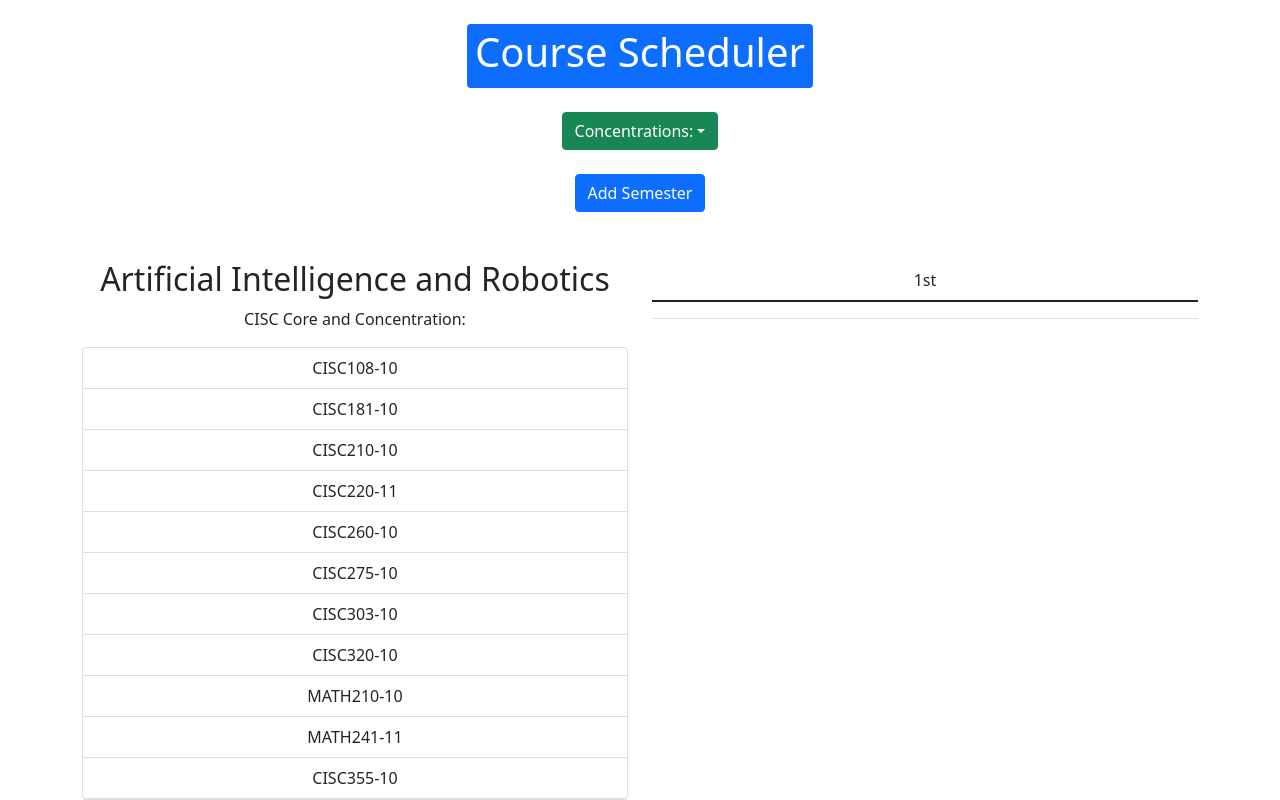
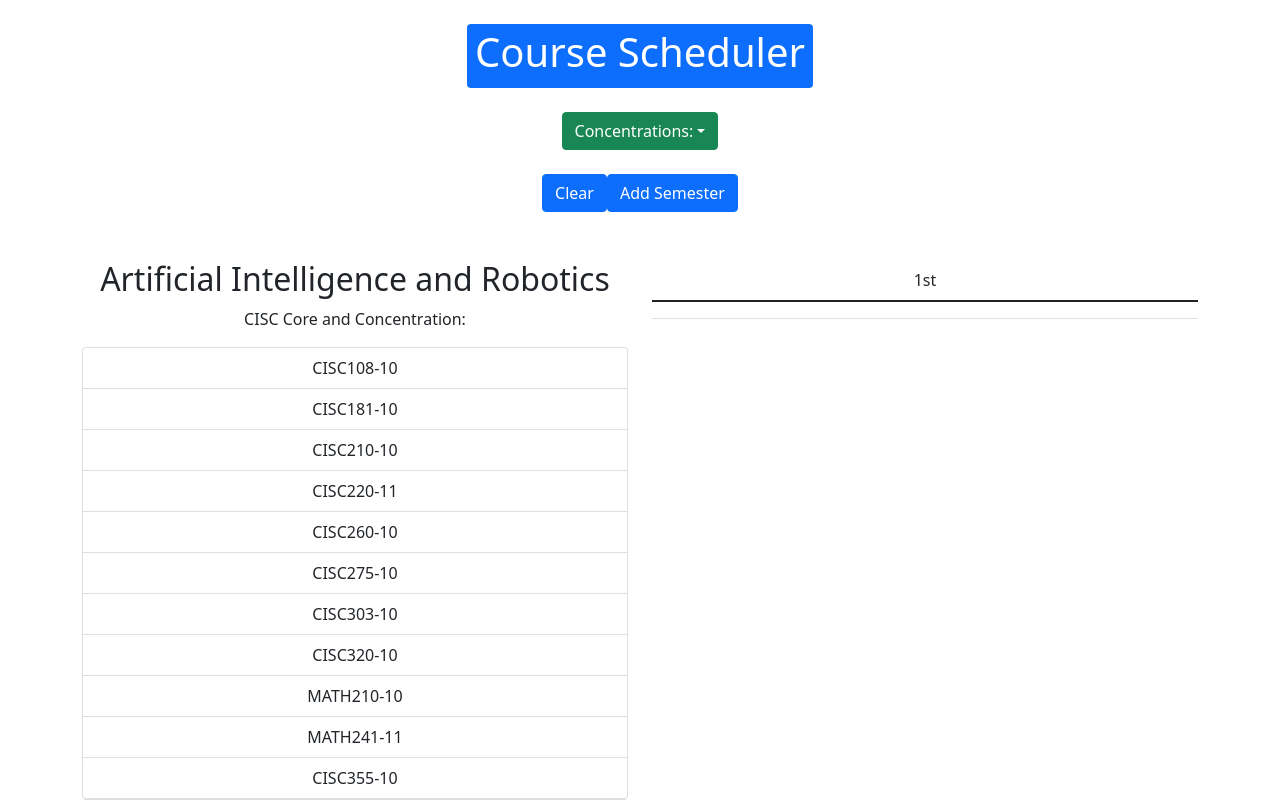
Before and after one commit to UD-CISC275-F21/ud-cis-scheduler-team-4, a React (Create React App) app: page / in a window 1280 px wide. Shown: the top 800 px of the page. Built offline with nearby package versions, Linux system fonts and the light colour scheme.

Commit message:
minor changes

```diff
--- a/src/components/MainPage.tsx
+++ b/src/components/MainPage.tsx
@@ -12,6 +12,7 @@ import { SemesterType } from "../interfaces/semester";
 import { AddSemesterButton } from "./semesters/AddSemesterButton";
 import { ConcentrationContainerType } from "../interfaces/concentrationcontainer";
 import { Course as CourseType } from "../interfaces/course";
+import { ClearSemesters } from "./semesters/ClearSemesters";
 
 export const MainPage = (): JSX.Element => {
     const [concentration, setConcentration] = useState<Concentration>(CONCENTRATIONS[0] as Concentration);
@@ -439,6 +440,7 @@ export const MainPage = (): JSX.Element => {
                             <br />
                             <Row>
                                 <Col>
+                                    <ClearSemesters setSemesterCourses={setSemesterCourses}></ClearSemesters>
                                     <AddSemesterButton setSemesters={setSemesters} semesters={semesters} />
                                 </Col>
                             </Row>
--- a/src/components/semesters/ClearSemesters.tsx
+++ b/src/components/semesters/ClearSemesters.tsx
@@ -5,7 +5,7 @@ import { SemesterType } from "../../interfaces/semester";
 export const ClearSemesters = (props:{ setSemesterCourses: React.Dispatch<React.SetStateAction<SemesterType[]>>}): JSX.Element =>{
     return (
         <Button onClick = {()=>{
-            props.setSemesterCourses([]);
+            props.setSemesterCourses;
         }
         }>
             Clear
```
